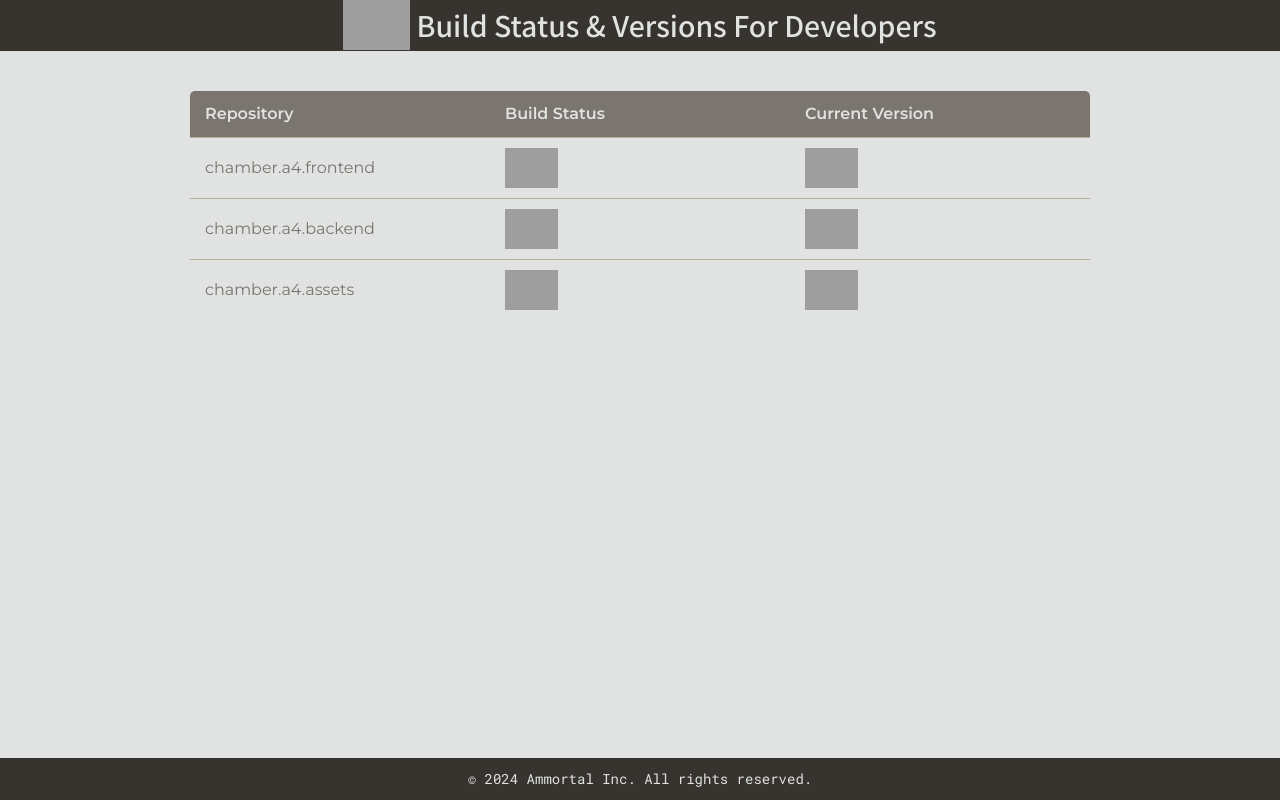
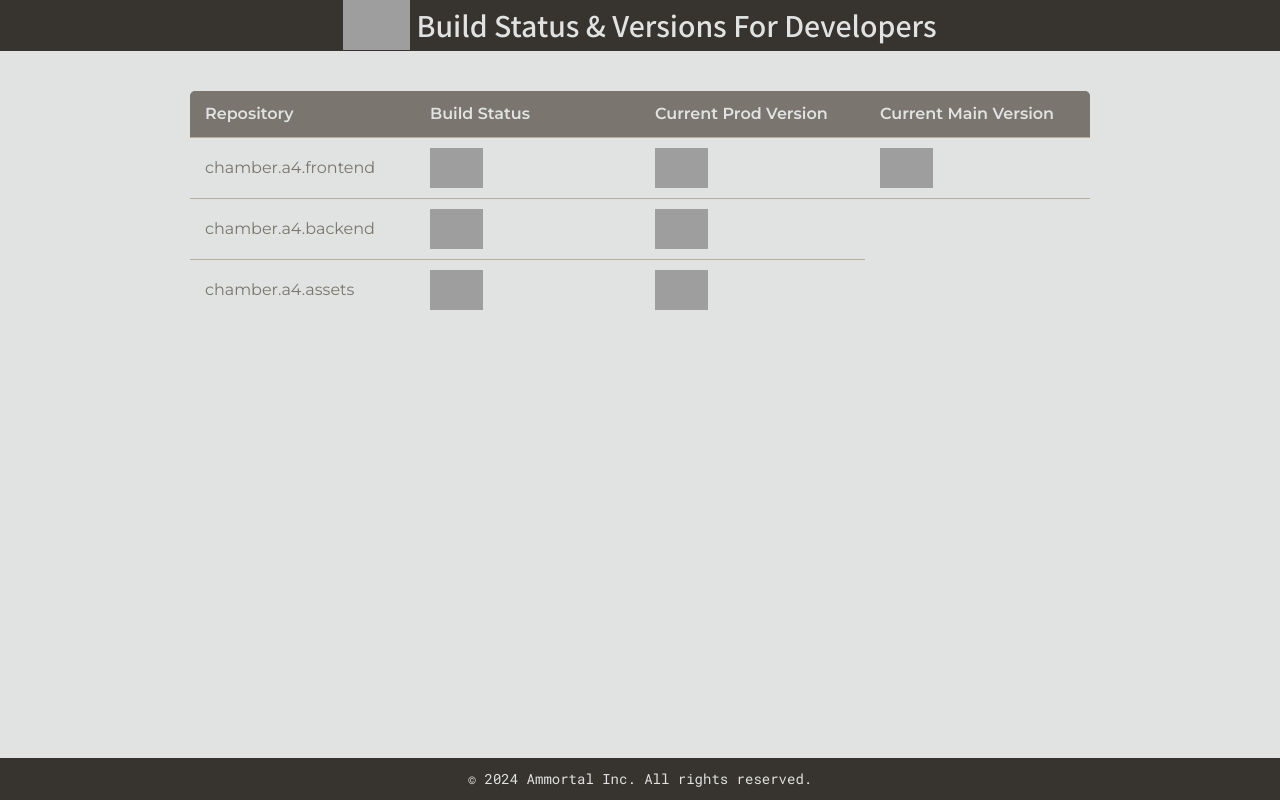
Before and after one commit to ammortal-inc/ammortal.badges, a plain HTML site: page docs/swdev.html in a window 1280 px wide. Drawn offline with Linux system fonts and the light colour scheme; grey boxes are pictures that could not be loaded.

Commit message:
modify sw dev page to include main

```diff
--- a/docs/swdev.html
+++ b/docs/swdev.html
@@ -19,7 +19,8 @@
             <tr>
                 <th>Repository</th>
                 <th>Build Status</th>
-                <th>Current Version</th>
+                <th>Current Prod Version</th>
+                <th>Current Main Version</th>
             </tr>
         </thead>
         <tbody>
@@ -29,7 +30,10 @@
                     <img src="https://github.com/ammortal-inc/ammortal.versions/raw/main/docs/chamber.a4.frontend-build-status.svg" alt="Build Status">
                 </td>
                 <td>
-                    <img src="https://github.com/ammortal-inc/ammortal.versions/raw/main/docs/chamber.a4.frontend-version.svg" alt="Current Version">
+                    <img src="https://github.com/ammortal-inc/ammortal.versions/raw/main/docs/chamber.a4.frontend-prod-version.svg" alt="Current Version">
+                </td>
+                <td>
+                    <img src="https://github.com/ammortal-inc/ammortal.versions/raw/main/docs/chamber.a4.frontend-full-version.svg" alt="Current Version">
                 </td>
             </tr>
             <tr>
```
Also changed, not shown: docs/index.html (+3 -3 lines).
